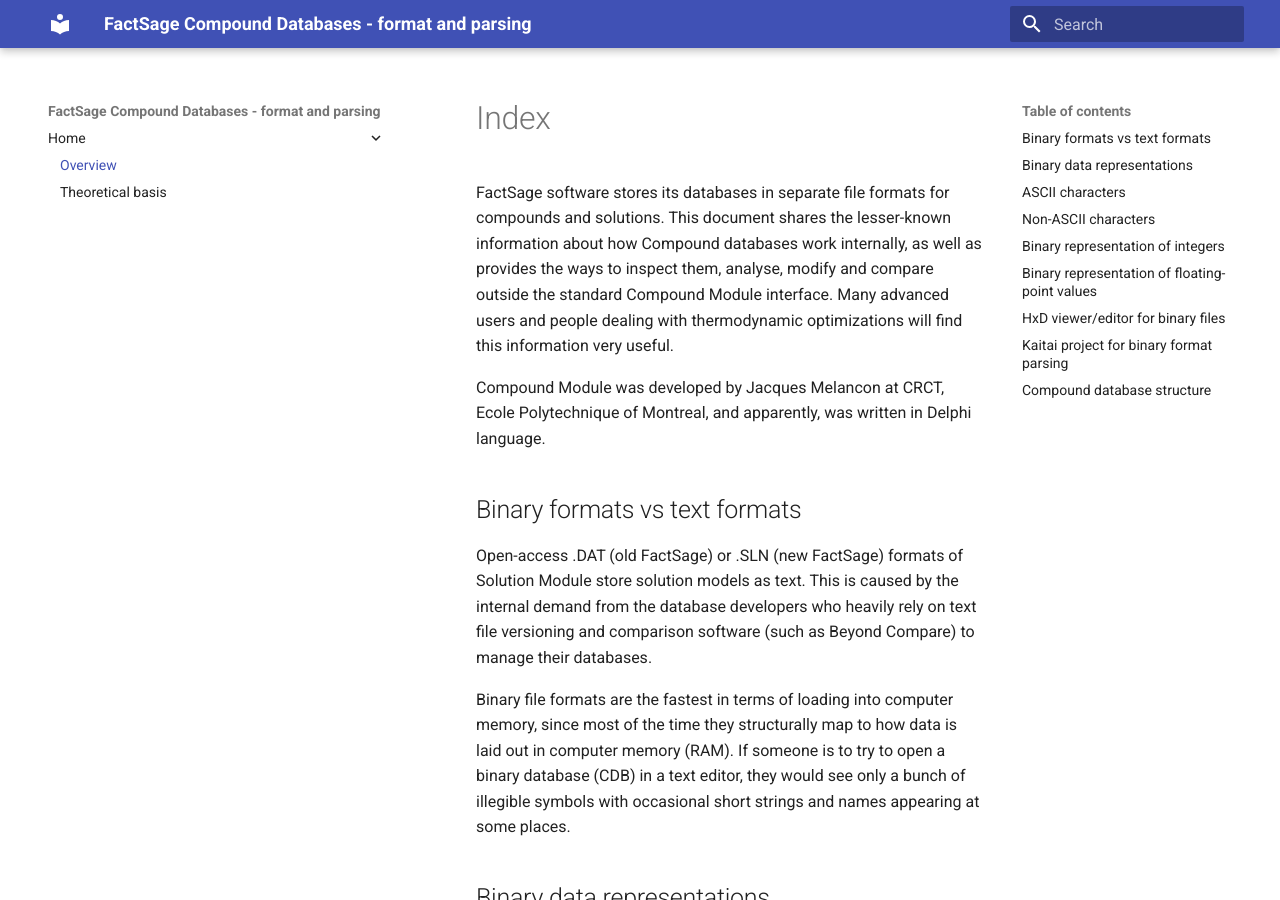
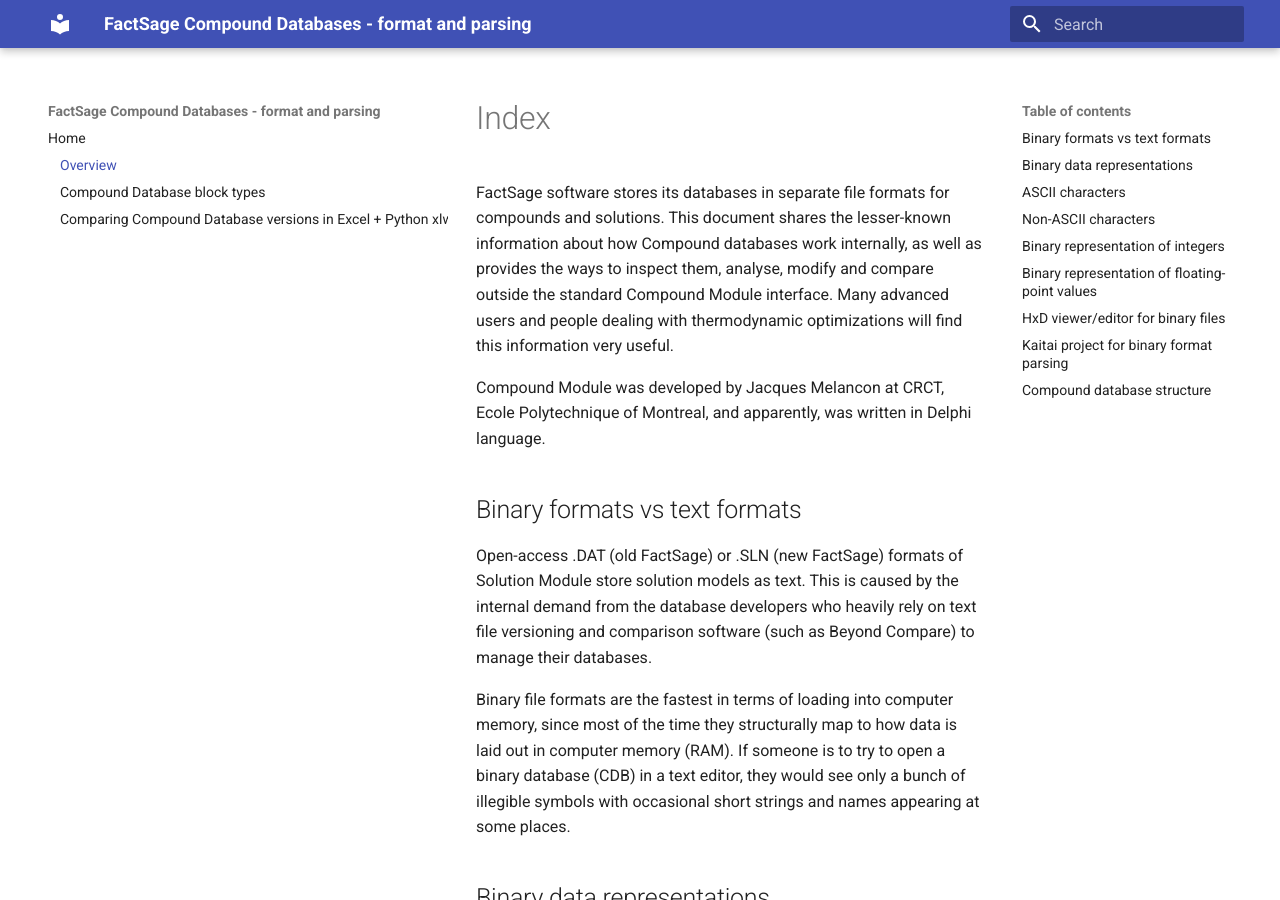
Before and after one commit to evnekdev/factsage-compound-docs, an MkDocs documentation site: the page built from docs/index.md, in a window 1280 px wide and 900 px high. Built offline with MkDocs 1.6.1 and Material for MkDocs 9.7.7, drawn with Linux system fonts in a browser that asks for light colours.

Commit message:
added more sections

```diff
--- a/mkdocs.yml
+++ b/mkdocs.yml
@@ -12,4 +12,5 @@
 nav:
   - Home :
     - Overview : index.md
-    - Theoretical basis: theory.md
+    - Compound Database block types : block-types.md
+    - Comparing Compound Database versions in Excel + Python xlwings : database-compare.md
```
Also changed, not shown: docs/block-types.md (added, +1 -0 lines), docs/database-compare.md (added, +1 -0 lines).
